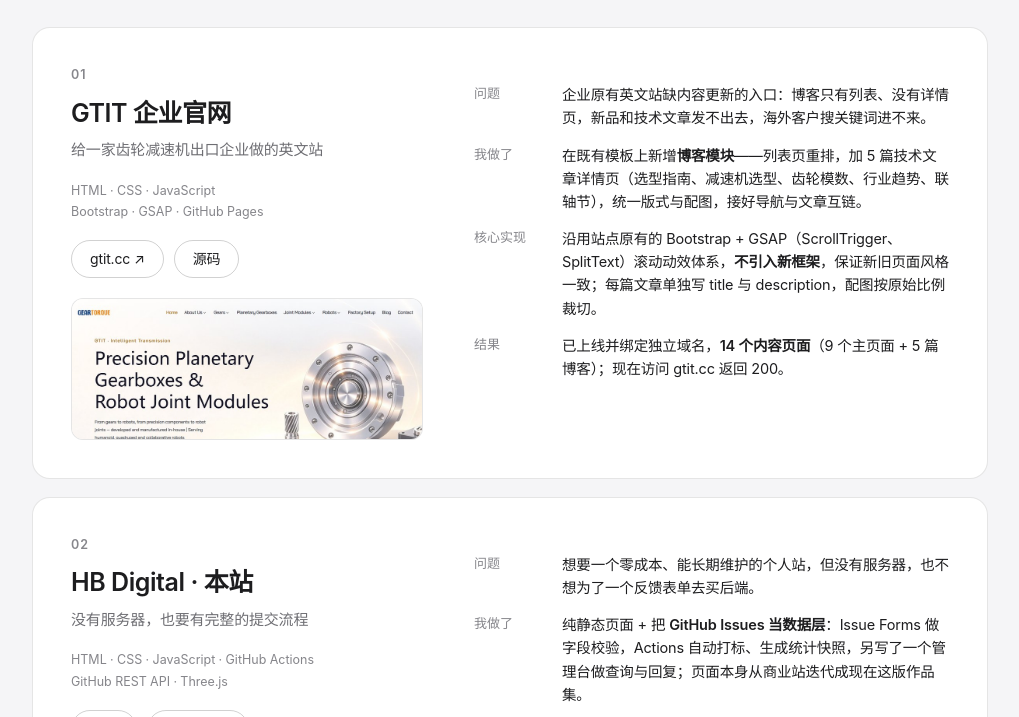
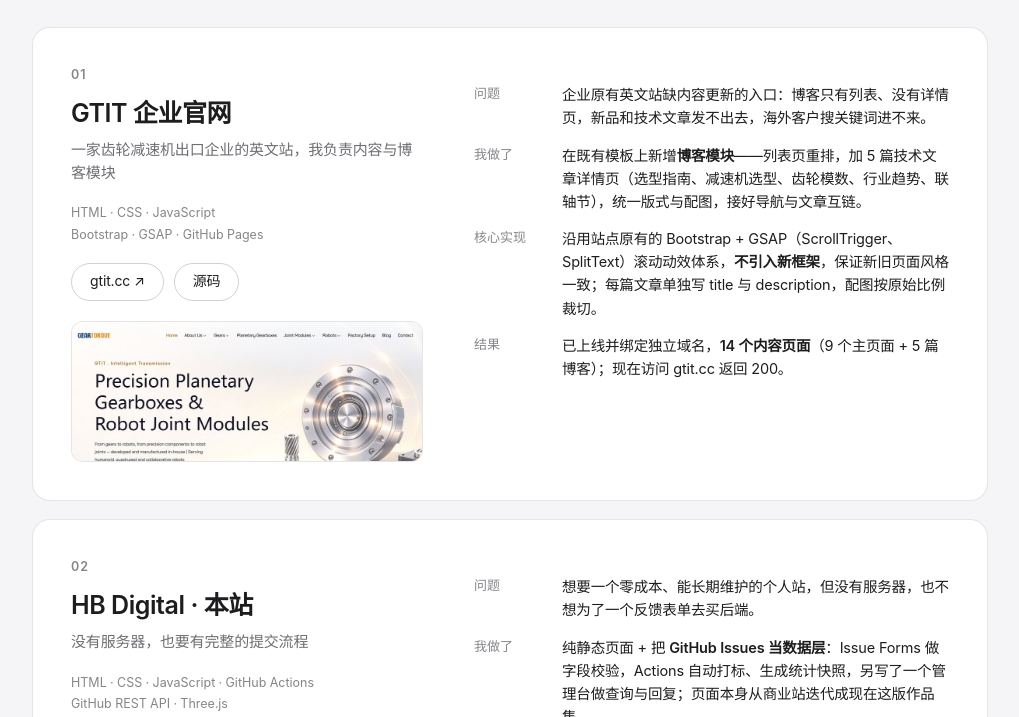
Before and after one commit to ghb-onb/hb-digital, a plain HTML site: page index.html in a window 1280 px wide. Shown: the part 1100-1817 px from the top of the page, without its empty margins (130-1149 px from the left). Drawn offline with Linux system fonts and the light colour scheme.

Commit message:
docs: 收紧 GTIT 表述，避免被理解为独立完成整站

```diff
--- a/index.html
+++ b/index.html
@@ -361,7 +361,7 @@ footer .fnav{display:flex;flex-wrap:wrap;gap:20px}
         <div>
           <span class="pj-id">01</span>
           <h3>GTIT 企业官网</h3>
-          <p class="line">给一家齿轮减速机出口企业做的英文站</p>
+          <p class="line">一家齿轮减速机出口企业的英文站，我负责内容与博客模块</p>
           <p class="pj-tech">HTML · CSS · JavaScript<br>Bootstrap · GSAP · GitHub Pages</p>
           <div class="pj-links">
             <a class="btn btn-outline btn-sm" href="https://gtit.cc" target="_blank" rel="noopener">gtit.cc ↗</a>
```
